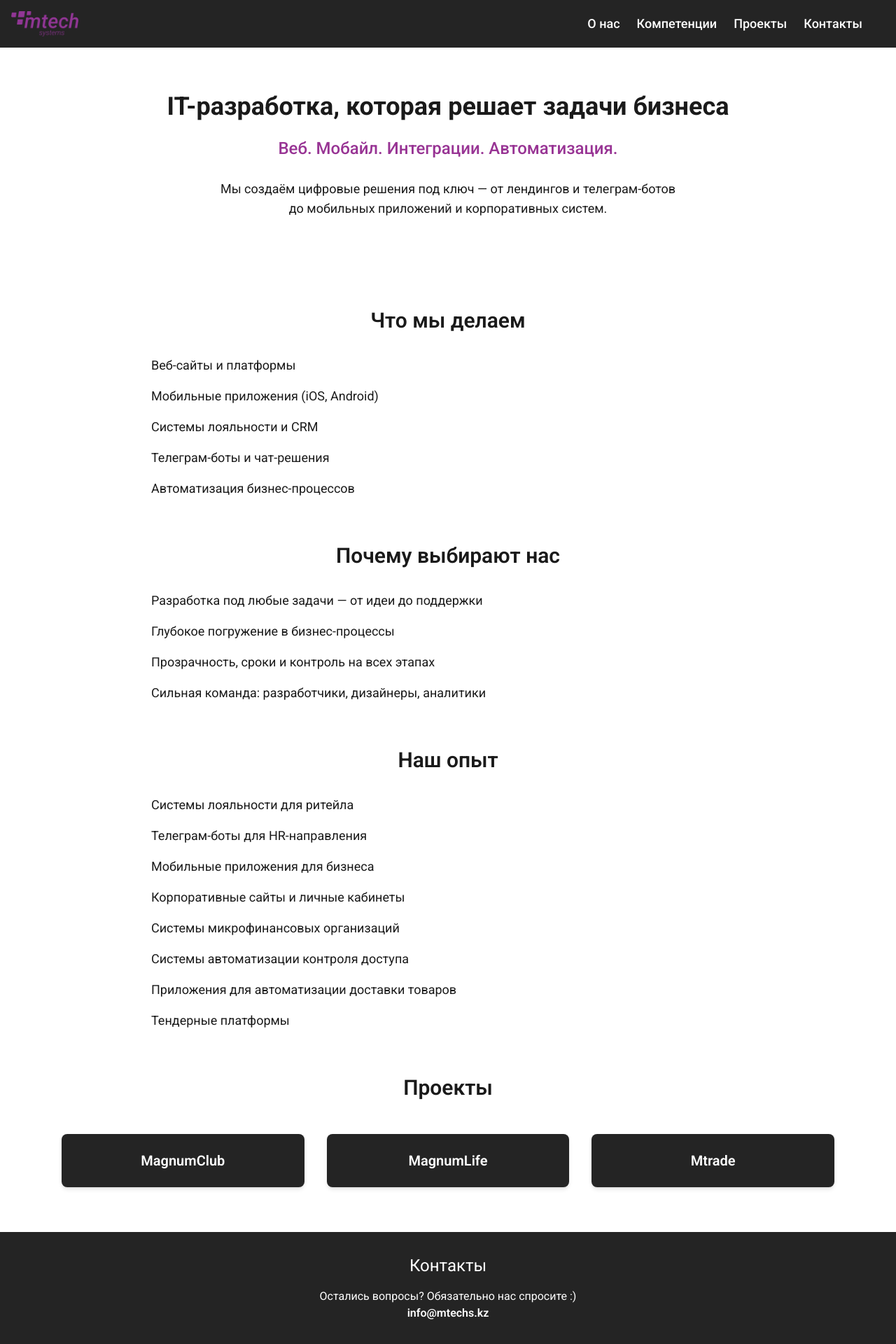
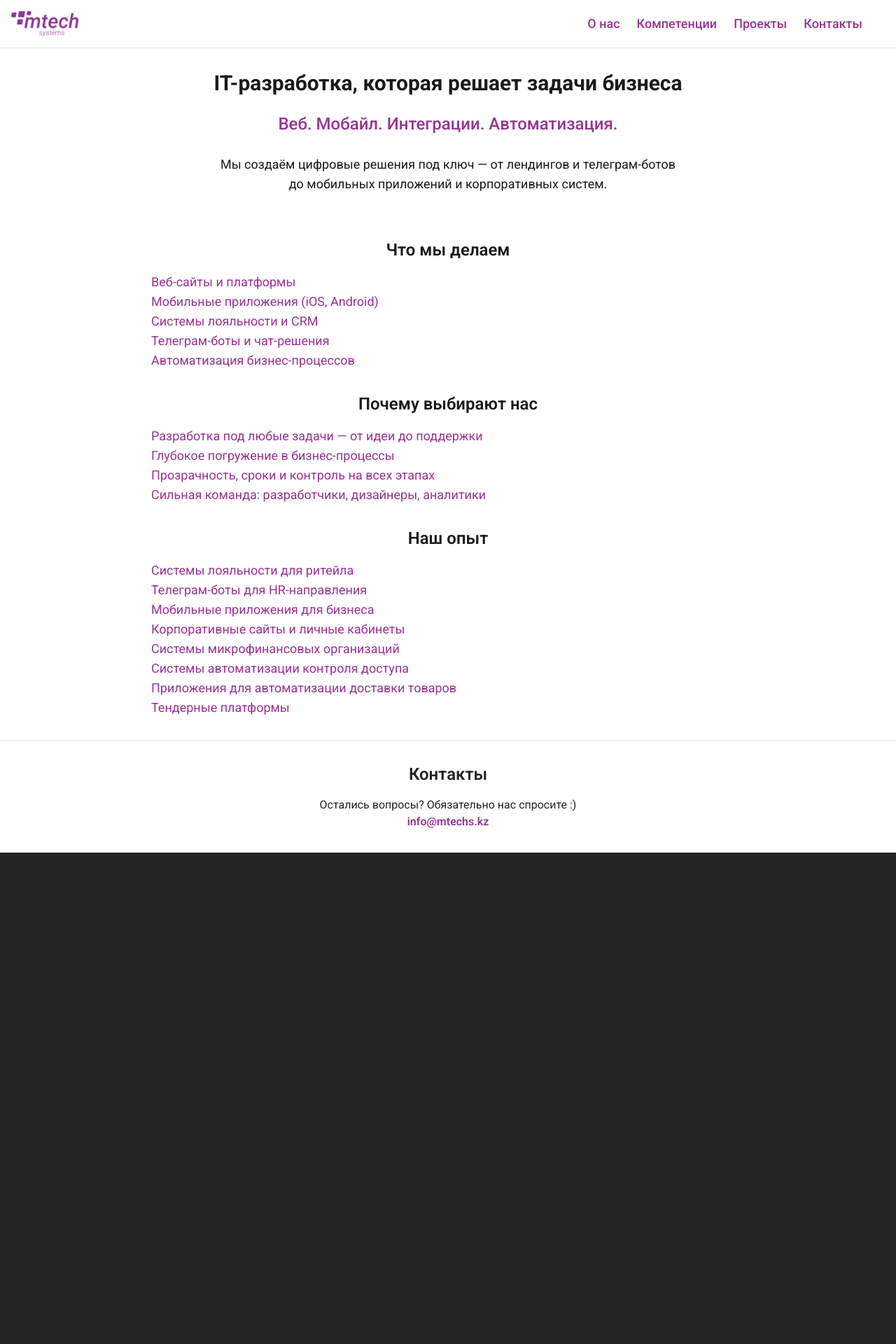
Before and after one commit to nooreekra/mtechlanding, a React (Vite) app: page / in a window 1280 px wide. Shown: the whole page at 70% size. After the commit the page ends 1218 px from the top, so only its background shows below. Built offline with nearby package versions, Linux system fonts and the light colour scheme.

Commit message:
ref: remove spaces change color

```diff
--- a/src/App.jsx
+++ b/src/App.jsx
@@ -2,8 +2,6 @@ import { useState } from "react";
 import './App.css';
 import MenuIcon from '@mui/icons-material/Menu';
 import CloseIcon from '@mui/icons-material/Close';
-import CheckCircleIcon from '@mui/icons-material/CheckCircle';
-import StarIcon from '@mui/icons-material/Star';
 
 
 import logo from "./assets/mtechlogo.png";
@@ -15,7 +13,7 @@ function App() {
         <div className="App flex flex-col items-center bg-light text-dark min-h-screen scroll-smooth">
             <div className="w-full max-w-[1920px]">
                 {/* Навигация */}
-                <header className="bg-primary shadow-md">
+                <header className="bg-white shadow-md border-b">
                     <nav className="max-w-7xl mx-auto flex justify-between items-center p-4">
                         <div className="">
                             <img src={logo} alt="logo" className="w-24" />
@@ -23,40 +21,38 @@ function App() {
 
                         {/* Десктоп меню */}
                         <div className="hidden md:flex space-x-6 text-lg px-8">
-                            <a href="#about" className="text-white hover:text-secondary">О нас</a>
-                            <a href="#services" className="text-white hover:text-secondary">Компетенции</a>
-                            <a href="#experience" className="text-white hover:text-secondary">Проекты</a>
-                            <a href="#contacts" className="text-white hover:text-secondary">Контакты</a>
+                            <a href="#about" className="text-secondary">О нас</a>
+                            <a href="#services" className="text-secondary">Компетенции</a>
+                            <a href="#experience" className="text-secondary">Проекты</a>
+                            <a href="#contacts" className="text-secondary">Контакты</a>
                         </div>
 
                         {/* Бургер кнопка */}
                         <div className="md:hidden px-8">
-                            <button onClick={() => setMenuOpen(!menuOpen)} className="focus:outline-none text-white">
+                            <button onClick={() => setMenuOpen(!menuOpen)} className="focus:outline-none text-secondary">
                                 {menuOpen ? <CloseIcon fontSize="large"/> : <MenuIcon fontSize="large"/>}
                             </button>
                         </div>
                     </nav>
 
-                    {/* Мобильное меню */}
-                    {/* Мобильное меню с анимацией */}
                     <div
                         className={`
-                        flex flex-col items-center bg-primary text-white md:hidden space-y-4 overflow-hidden transition-all duration-300 ease-in-out
+                        flex flex-col items-center bg-white text-white md:hidden space-y-4 overflow-hidden transition-all duration-300 ease-in-out
                         ${menuOpen ? "max-h-96 opacity-100 scale-100 py-4" : "max-h-0 opacity-0 scale-95 py-0"}
                         text-lg
                       `}
                     >
-                        <a href="#about" className="hover:text-secondary" onClick={() => setMenuOpen(false)}>О нас</a>
-                        <a href="#services" className="hover:text-secondary" onClick={() => setMenuOpen(false)}>Компетенции</a>
-                        <a href="#projects" className="hover:text-secondary" onClick={() => setMenuOpen(false)}>Проекты</a>
-                        <a href="#contacts" className="hover:text-secondary" onClick={() => setMenuOpen(false)}>Контакты</a>
+                        <a href="#about" className="text-secondary" onClick={() => setMenuOpen(false)}>О нас</a>
+                        <a href="#services" className="text-secondary" onClick={() => setMenuOpen(false)}>Компетенции</a>
+                        <a href="#projects" className="text-secondary" onClick={() => setMenuOpen(false)}>Проекты</a>
+                        <a href="#contacts" className="text-secondary" onClick={() => setMenuOpen(false)}>Контакты</a>
                     </div>
 
                 </header>
 
                 {/* О нас */}
-                <section id="about" className="bg-white mx-auto flex flex-col items-center py-16 px-6 text-center">
-                    <h1 className="text-4xl font-bold mb-6">IT-разработка, которая решает задачи бизнеса</h1>
+                <section id="about" className="bg-white mx-auto flex flex-col items-center py-8 px-6 text-center">
+                    <h1 className="text-3xl font-bold mb-6">IT-разработка, которая решает задачи бизнеса</h1>
                     <div className="text-lg max-w-2xl">
                         <p className="text-2xl font-medium text-secondary">Веб. Мобайл. Интеграции. Автоматизация. </p><br />
                         <p>Мы создаём цифровые решения под ключ — от лендингов и телеграм-ботов до мобильных приложений и корпоративных систем.</p>
@@ -64,10 +60,10 @@ function App() {
                 </section>
 
                 {/* Что мы делаем */}
-                <section id="services" className="bg-white py-16">
+                <section id="services" className="bg-white py-8">
                     <div className="max-w-4xl mx-auto px-6">
-                        <h2 className="text-3xl font-semibold mb-8 text-center">Что мы делаем</h2>
-                        <ul className="space-y-4 text-lg list-inside">
+                        <h2 className="text-2xl font-semibold mb-4 text-center">Что мы делаем</h2>
+                        <ul className="text-lg text-secondary list-inside">
                             <li>Веб-сайты и платформы</li>
                             <li>Мобильные приложения (iOS, Android)</li>
                             <li>Системы лояльности и CRM</li>
@@ -78,10 +74,10 @@ function App() {
                 </section>
 
                 {/* Почему выбирают нас */}
-                <section className="pb-16 bg-white">
+                <section className="pb-8 bg-white">
                     <div className="max-w-4xl mx-auto px-6">
-                        <h2 className="text-3xl font-semibold mb-8 text-center">Почему выбирают нас</h2>
-                        <ul className="space-y-4 text-lg list-inside">
+                        <h2 className="text-2xl font-semibold mb-4 text-center">Почему выбирают нас</h2>
+                        <ul className="text-lg text-secondary list-inside">
                             <li>Разработка под любые задачи — от идеи до поддержки</li>
                             <li>Глубокое погружение в бизнес-процессы</li>
                             <li>Прозрачность, сроки и контроль на всех этапах</li>
@@ -91,10 +87,10 @@ function App() {
                 </section>
 
                 {/* Наш опыт */}
-                <section id="experience" className="bg-white pb-16">
+                <section id="experience" className="bg-white pb-8">
                     <div className="max-w-4xl mx-auto px-6">
-                        <h2 className="text-3xl font-semibold mb-8 text-center">Наш опыт</h2>
-                        <ul className="space-y-4 text-lg list-inside">
+                        <h2 className="text-2xl font-semibold mb-4 text-center">Наш опыт</h2>
+                        <ul className="text-lg text-secondary list-inside">
                             <li className="flex items-center">Системы лояльности для ритейла</li>
                             <li className="flex items-center">Телеграм-боты для HR-направления</li>
                             <li className="flex items-center">Мобильные приложения для бизнеса</li>
@@ -107,30 +103,11 @@ function App() {
                     </div>
                 </section>
 
-                {/* Проекты */}
-                <section id="projects" className="pb-16 bg-white">
-                    <div className="max-w-6xl mx-auto px-6">
-                        <h2 className="text-3xl font-semibold mb-12 text-center text-dark">Проекты</h2>
-
-                        <div className="grid grid-cols-1 sm:grid-cols-2 md:grid-cols-3 gap-8">
-                            <div className="bg-primary text-white rounded-lg p-6 flex items-center justify-center text-xl font-semibold shadow-md hover:scale-105 transition-transform">
-                                MagnumClub
-                            </div>
-                            <div className="bg-primary text-white rounded-lg p-6 flex items-center justify-center text-xl font-semibold shadow-md hover:scale-105 transition-transform">
-                                MagnumLife
-                            </div>
-                            <div className="bg-primary text-white rounded-lg p-6 flex items-center justify-center text-xl font-semibold shadow-md hover:scale-105 transition-transform">
-                                Mtrade
-                            </div>
-                        </div>
-                    </div>
-                </section>
-
                 {/* Контакты */}
-                <footer id="contacts" className="bg-dark text-light py-8 px-4 text-center text-white">
-                    <h3 className="text-2xl mb-4">Контакты</h3>
-                    <p>Остались вопросы? Обязательно нас спросите :)</p>
-                    <a href="mailto:info@mtechs.kz" className="mt-2 font-semibold text-white hover:text-secondary">info@mtechs.kz</a>
+                <footer id="contacts" className="bg-white text-light py-8 px-4 text-center text-secondary border-t">
+                    <h3 className="text-2xl text-primary font-semibold mb-4">Контакты</h3>
+                    <p className="text-primary">Остались вопросы? Обязательно нас спросите :)</p>
+                    <a href="mailto:info@mtechs.kz" className="mt-2 font-semibold text-secondary">info@mtechs.kz</a>
                 </footer>
             </div>
         </div>
```
